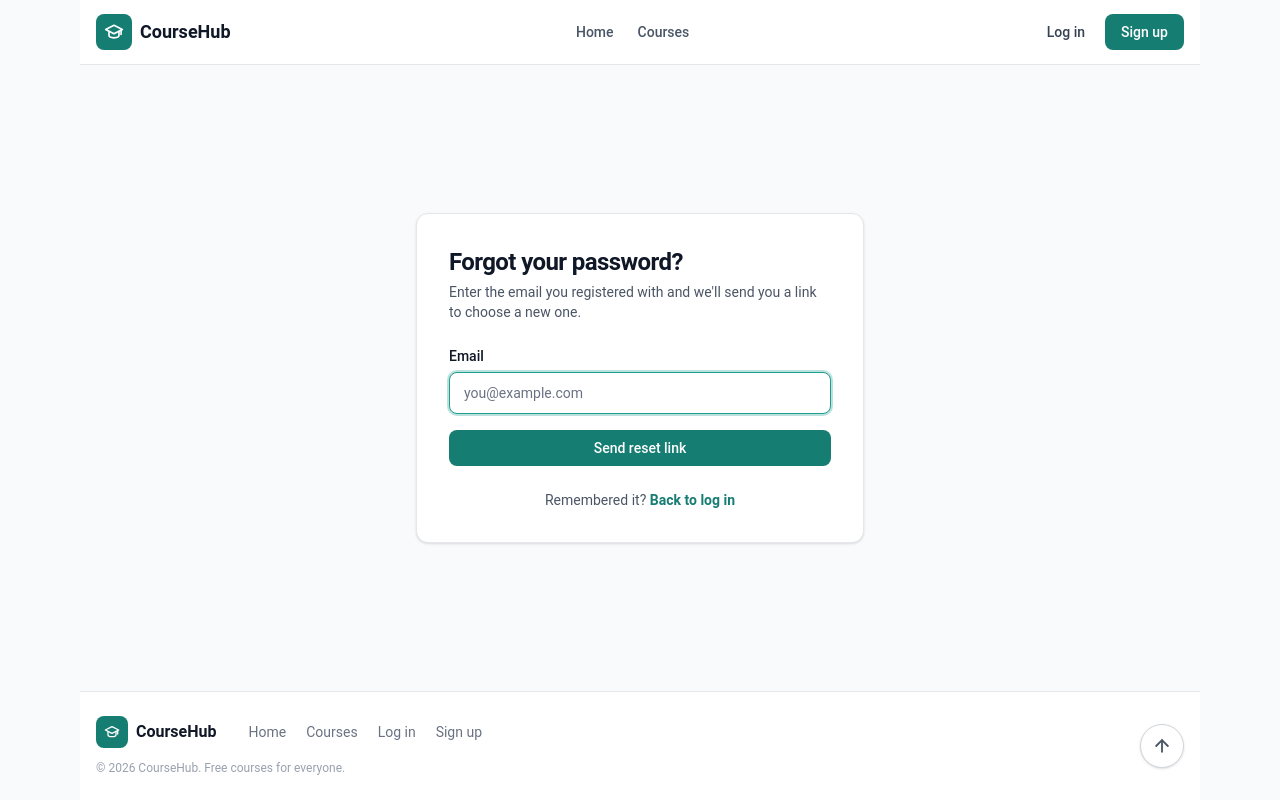
After one commit to BoyAloneGraphix001/CourseHub, a Flask app: page /forgot-password in a window 1280 px wide. The commit adds this page. Run offline with Flask 3, Linux system fonts and the light colour scheme; style sheets or scripts are compiled from the project's sources; some libraries are stand-ins or nearby versions.

Commit message:
feat: reset ps

```diff
--- a/app/auth/forms.py
+++ b/app/auth/forms.py
@@ -34,3 +34,15 @@ class LoginForm(FlaskForm):
     password = PasswordField('Password', validators=[DataRequired()])
     remember = BooleanField('Remember me')
     submit = SubmitField('Log in')
+
+class ForgotPasswordForm(FlaskForm):
+    email = StringField('Email', validators=[DataRequired(), Email()])
+    submit = SubmitField('Send reset link')
+
+
+class ResetPasswordForm(FlaskForm):
+    password = PasswordField('New password', validators=[
+        DataRequired(), Length(min=8, message='Use at least 8 characters.')])
+    confirm = PasswordField('Confirm new password', validators=[
+        DataRequired(), EqualTo('password', message='Passwords do not match.')])
+    submit = SubmitField('Update password')
--- a/app/auth/routes.py
+++ b/app/auth/routes.py
@@ -1,7 +1,8 @@
 from flask import Blueprint, render_template, redirect, url_for, flash, request, session
 from flask_login import login_user, logout_user, current_user, login_required
-from app.auth.forms import RegisterForm, LoginForm
-from app.models import User
+from app.auth.forms import RegisterForm, LoginForm, ForgotPasswordForm, ResetPasswordForm
+from app.models import User, ProfileUpdate
+from app.emails import send_reset_email, verify_reset_token
 from app.extensions import db
 from app.utils import is_safe_redirect
 
@@ -58,3 +59,40 @@ def logout():
     logout_user()
     flash('You have been logged out.', 'info')
     return redirect(url_for('main.index'))
+
+
+@auth.route("/forgot-password", methods=["GET", "POST"])
+def forgot_password():
+    if current_user.is_authenticated:
+        return redirect(url_for("student.dashboard"))
+
+    form = ForgotPasswordForm()
+    if form.validate_on_submit():
+        user = User.query.filter_by(email=form.email.data.lower().strip()).first()
+        if user and user.is_active_account:
+            send_reset_email(user)
+        # The same message either way, so nobody can use this form to find out who has an account
+        flash("If that email is registered, we've sent a link to reset your password. "
+              "Check your inbox and your spam folder.", "info")
+        return redirect(url_for("auth.login"))
+    return render_template("auth/forgot_password.html", form=form)
+
+
+@auth.route("/reset-password/<token>", methods=["GET", "POST"])
+def reset_password(token):
+    if current_user.is_authenticated:
+        return redirect(url_for("student.dashboard"))
+
+    user = verify_reset_token(token)
+    if user is None:
+        flash("That reset link is invalid or has expired. Request a new one.", "danger")
+        return redirect(url_for("auth.forgot_password"))
+
+    form = ResetPasswordForm()
+    if form.validate_on_submit():
+        user.set_password(form.password.data)
+        db.session.add(ProfileUpdate(user_id=user.id, summary="Password reset"))
+        db.session.commit()
+        flash("Your password has been updated. Log in with your new password.", "success")
+        return redirect(url_for("auth.login"))
+    return render_template("auth/reset_password.html", form=form, token=token)
--- /dev/null
+++ b/app/emails.py
@@ -0,0 +1,56 @@
+import hashlib
+
+from flask import current_app, render_template, url_for
+from flask_mail import Message
+from itsdangerous import URLSafeTimedSerializer, BadSignature
+
+from app.extensions import db, mail
+
+RESET_SALT = "password-reset"
+RESET_MAX_AGE = 30 * 60            # the link works for 30 minutes
+
+
+def _serializer():
+    return URLSafeTimedSerializer(current_app.config["SECRET_KEY"], salt=RESET_SALT)
+
+
+def _fingerprint(user):
+    """Changes whenever the password changes, which makes each link single-use."""
+    return hashlib.sha256(user.password_hash.encode()).hexdigest()[:20]
+
+
+def make_reset_token(user):
+    return _serializer().dumps({"id": user.id, "h": _fingerprint(user)})
+
+
+def verify_reset_token(token):
+    """Return the user for a valid, unexpired, unused token, otherwise None."""
+    from app.models import User
+    try:
+        data = _serializer().loads(token, max_age=RESET_MAX_AGE)
+    except BadSignature:                       # also covers expired tokens
+        return None
+    user = db.session.get(User, data.get("id"))
+    if not user or not user.is_active_account or data.get("h") != _fingerprint(user):
+        return None
+    return user
+
+
+def send_reset_email(user):
+    link = url_for("auth.reset_password", token=make_reset_token(user), _external=True)
+    minutes = RESET_MAX_AGE // 60
+
+    if not current_app.config.get("MAIL_USERNAME"):
+        if current_app.debug:
+            current_app.logger.warning("Mail is not configured. Reset link for %s: %s", user.email, link)
+        else:
+            current_app.logger.error("Mail is not configured, so no reset email was sent.")
+        return
+
+    msg = Message(subject="Reset your CourseHub password", recipients=[user.email])
+    msg.body = render_template("emails/reset_password.txt", user=user, link=link, minutes=minutes)
+    msg.html = render_template("emails/reset_password.html", user=user, link=link, minutes=minutes)
+    try:
+        mail.send(msg)
+    except Exception:
+        current_app.logger.exception("Could not send the password reset email")
--- /dev/null
+++ b/app/templates/auth/forgot_password.html
@@ -0,0 +1,27 @@
+{% extends "base.html" %}
+{% from "components/_form_field.html" import render_field %}
+
+{% block title %}Forgot password | CourseHub{% endblock %}
+{% block main_class %}flex flex-col justify-center{% endblock %}
+
+{% block content %}
+<div class="mx-auto w-full max-w-md">
+  <div class="card p-8">
+    <h1 class="text-2xl font-bold tracking-tight">Forgot your password?</h1>
+    <p class="mt-1 text-sm text-gray-600">
+      Enter the email you registered with and we'll send you a link to choose a new one.
+    </p>
+
+    <form method="post" novalidate class="mt-6">
+      {{ form.hidden_tag() }}
+      {{ render_field(form.email, placeholder='you@example.com', autocomplete='email', autofocus=true) }}
+      {{ form.submit(class_='btn-primary w-full') }}
+    </form>
+
+    <p class="mt-6 text-center text-sm text-gray-600">
+      Remembered it?
+      <a href="{{ url_for('auth.login') }}" class="font-semibold text-brand-600 hover:underline">Back to log in</a>
+    </p>
+  </div>
+</div>
+{% endblock %}
--- a/app/templates/auth/login.html
+++ b/app/templates/auth/login.html
@@ -22,6 +22,9 @@
       {{ form.submit(class_='btn-primary w-full cursor-pointer') }}
     </form>
 
+      <p class="mt-3 mb-5 text-center text-sm">
+        <a href="{{ url_for('auth.forgot_password') }}" class="font-medium text-brand-600 hover:underline">Forgot password?</a>
+      </p>
     <p class="mt-6 text-center text-sm text-gray-600">
       New here?
       <a href="{{ url_for('auth.register', next=request.args.get('next')) }}"
```
Also changed, not shown: app/models.py (+11 -11 lines), app/templates/auth/reset_password.html (added, +22 -0 lines), config.py (+5 -4 lines).
